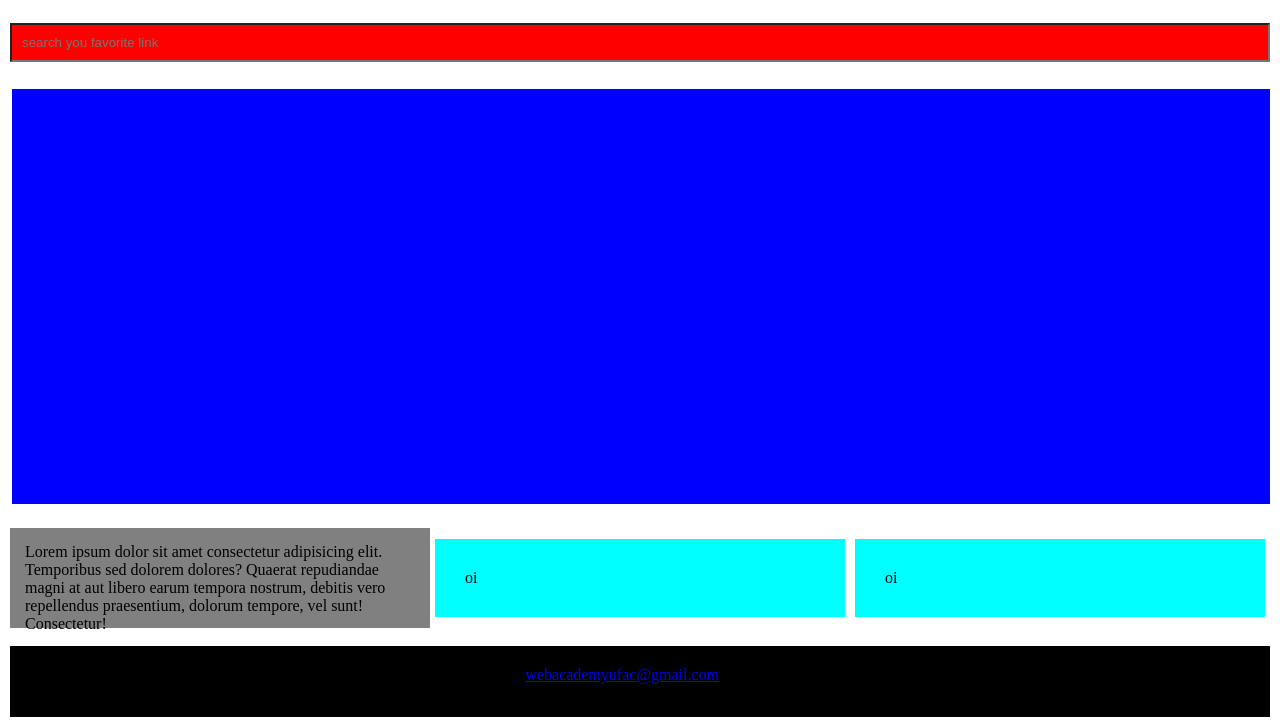
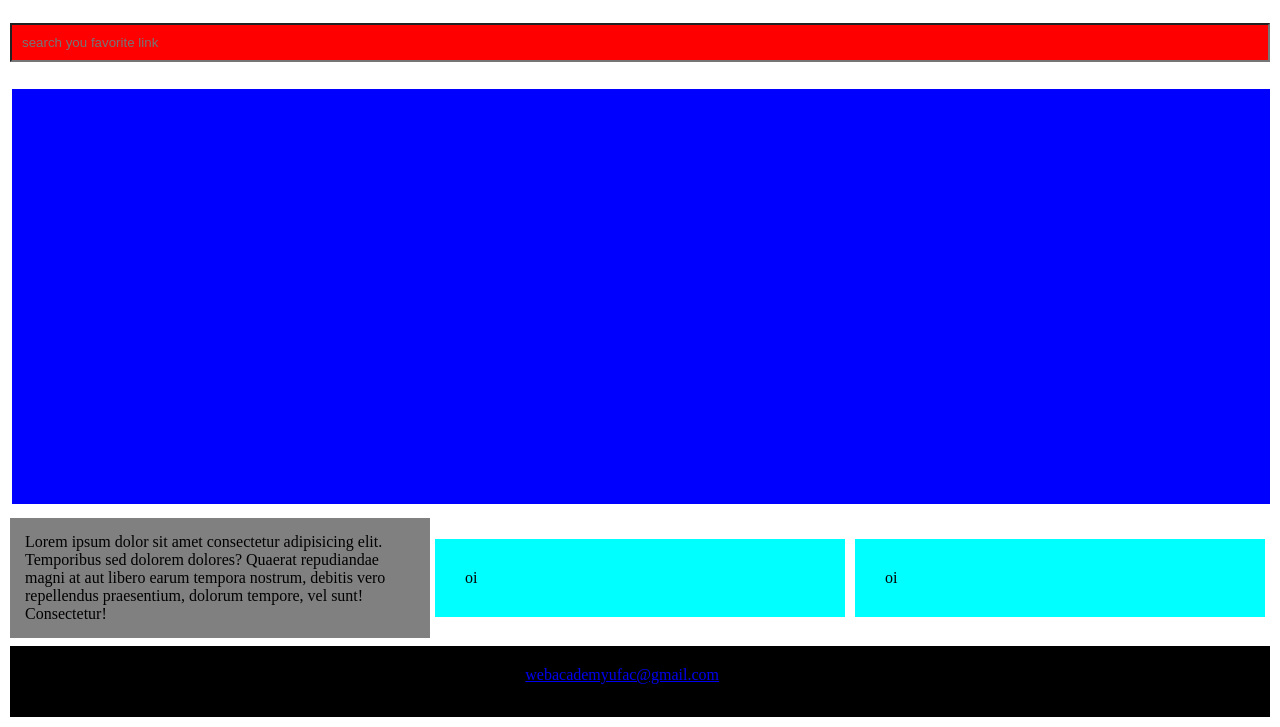
Before and after one commit to kalebesilva/pair-programming-back-end-avancado, a plain HTML site: page Disciplina avançada de front-end/desafio 1/index.html in a window 1280 px wide. Shown: the part 73-800 px from the top of the page. Drawn offline with Linux system fonts and the light colour scheme.

Commit message:
Update estilo.css

```diff
--- a/Disciplina avançada de front-end/desafio 1/estilo.css
+++ b/Disciplina avançada de front-end/desafio 1/estilo.css
@@ -66,10 +66,7 @@ li{
     margin: 5px auto 0px auto;
 }
 
-.about{
-    height: 100px;
 
-}
 .tutorial{
     display: none;
 }
```
